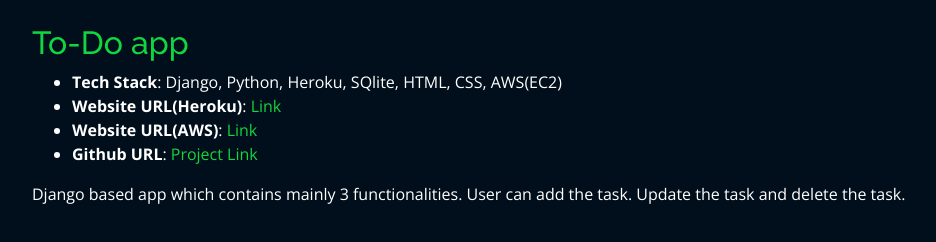
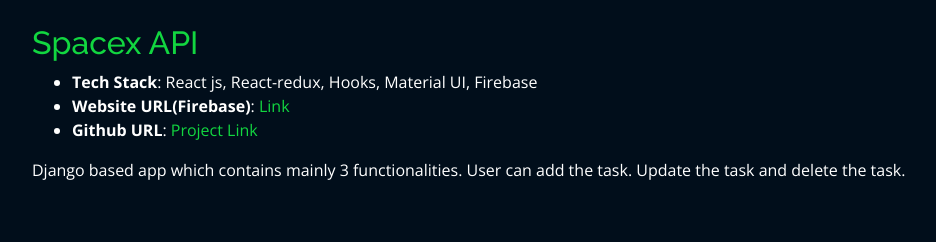
Before and after one commit to amits7204/amit-portfolio, a plain HTML site: page projects/todo.html in a window 1280 px wide. Shown: the whole page, without its empty margins (53-989 px from the left). Drawn offline with nearby package versions, Linux system fonts and the light colour scheme; files whose address does not match are found by name.

Commit message:
project details update

```diff
--- a/projects/todo.html
+++ b/projects/todo.html
@@ -2,7 +2,7 @@
   <meta charset="utf-8">
   <meta content="width=device-width, initial-scale=1.0" name="viewport">
 
-  <title>TODO App</title>
+  <title>Spacex API</title>
   <meta content="" name="descriptison">
   <meta content="" name="keywords">
 
@@ -24,12 +24,6 @@
   <!-- Template Main CSS File -->
   <link href="../assets/css/style.css" rel="stylesheet">
 
-  <!-- =======================================================
-  * Template Name: Personal - v2.2.0
-  * Template URL: https://bootstrapmade.com/personal-free-resume-bootstrap-template/
-  * Author: BootstrapMade.com
-  * License: https://bootstrapmade.com/license/
-  ======================================================== -->
 </head>
 
 <body data-gr-c-s-loaded="true">
@@ -43,13 +37,12 @@
 
           <div class="col-lg-12 portfolio-info">
             <br>
-            <h2 style="color:#12d640">To-Do app</h2>
+            <h2 style="color:#12d640">Spacex API</h2>
 
             <ul>
-              <li><strong>Tech Stack</strong>: Django, Python, Heroku, SQlite, HTML, CSS, AWS(EC2)</li>
-              <li><strong>Website URL(Heroku)</strong>: <a href="https://todo-awesome-app.herokuapp.com/" target="_blank">Link</a></li>
-              <li><strong>Website URL(AWS)</strong>: <a href="http://ec2-18-224-64-135.us-east-2.compute.amazonaws.com/" target="_blank">Link</a></li>
-              <li><strong>Github URL</strong>: <a href="https://github.com/rajaprerak/todo_webapp" target="_blank">Project Link</a></li>
+              <li><strong>Tech Stack</strong>: React js, React-redux, Hooks, Material UI, Firebase</li>
+              <li><strong>Website URL(Firebase)</strong>: <a href="https://spacex-api-1de22.web.app/" target="_blank">Link</a></li>
+              <li><strong>Github URL</strong>: <a href="https://github.com/amits7204/spacex-api" target="_blank">Project Link</a></li>
             </ul>
 
             <p>
```
